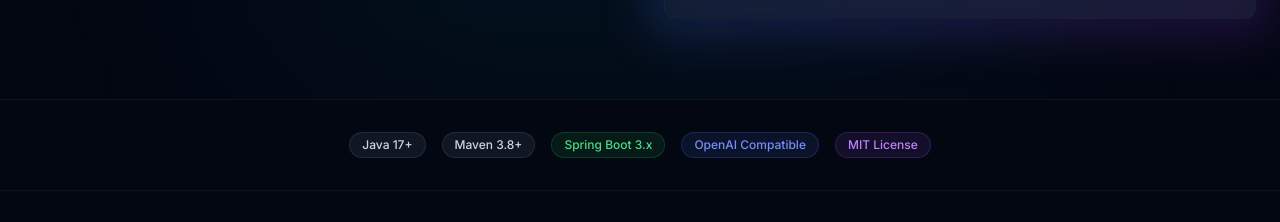
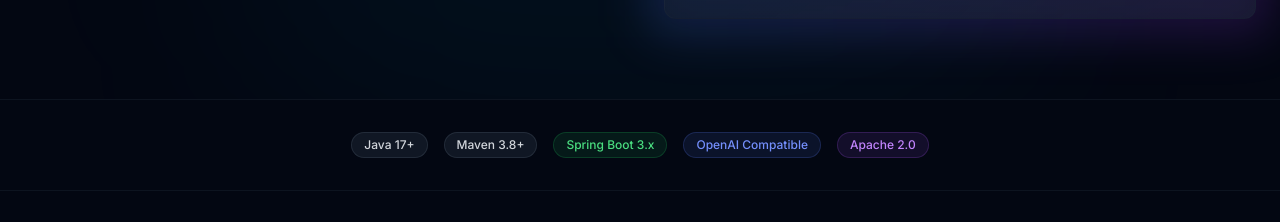
Before and after one commit to Abhiramrathod/synapse, a React (Vite) app in the folder website/: page / in a window 1280 px wide. Shown: the part 1140-1362 px from the top of the page. Built offline with nearby package versions, Linux system fonts and the light colour scheme; the HTML template or start-up script is replaced by a standard one.

Commit message:
feat: update license information from MIT to Apache 2.0 and modify SVG graphics

```diff
--- a/website/src/components/Layout.tsx
+++ b/website/src/components/Layout.tsx
@@ -181,7 +181,7 @@ export default function Layout() {
           </div>
           <div className="mt-8 pt-8 border-t border-gray-800/50 flex flex-col sm:flex-row items-center justify-between gap-4">
             <p className="text-sm text-gray-500">
-              &copy; {new Date().getFullYear()} Synapse. Open source under MIT License.
+              &copy; {new Date().getFullYear()} Synapse. Open source under Apache 2.0 License.
             </p>
             <div className="flex items-center gap-4">
               <span className="text-xs text-gray-600 font-mono">Java 17+</span>
--- a/website/src/pages/HomePage.tsx
+++ b/website/src/pages/HomePage.tsx
@@ -89,7 +89,7 @@ export default function HomePage() {
               <Badge>Maven 3.8+</Badge>
               <Badge variant="green">Spring Boot 3.x</Badge>
               <Badge variant="blue">OpenAI Compatible</Badge>
-              <Badge variant="purple">MIT License</Badge>
+              <Badge variant="purple">Apache 2.0</Badge>
             </div>
           </FadeIn>
         </div>
```
Also changed, not shown: website/public/synapse-icon.svg, 1 other file (tests, documents, lock files or other folders).
